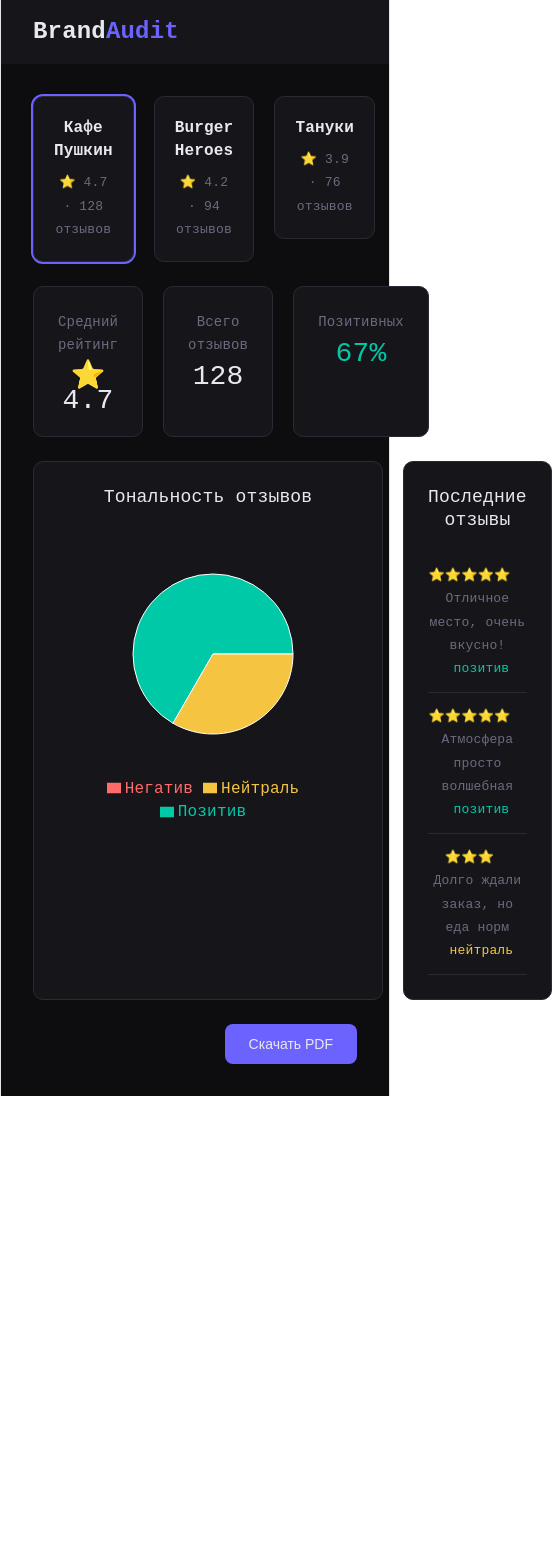
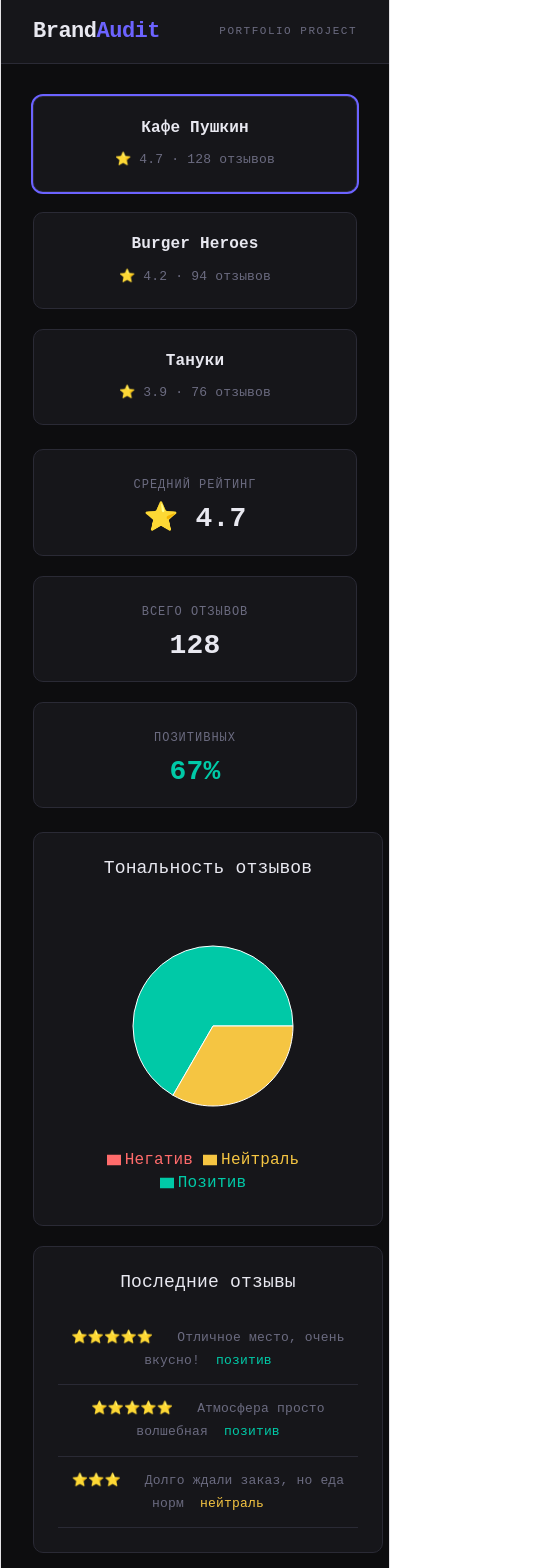
Before and after one commit to whoiscarolin/brand-audit, a React (Vite) app in the folder frontend/: page / in a window 390 px wide. Shown: the top 1568 px of the page, 552 px wide, since content can reach past the window. Before the commit the page ends 1096 px from the top, so only its background shows below. Built offline with nearby package versions, Linux system fonts and the light colour scheme.

Commit message:
feat: improve UI with animations, responsive layout and error handling

```diff
--- a/frontend/src/App.css
+++ b/frontend/src/App.css
@@ -1,184 +1,70 @@
-.counter {
-  font-size: 16px;
-  padding: 5px 10px;
-  border-radius: 5px;
-  color: var(--accent);
-  background: var(--accent-bg);
-  border: 2px solid transparent;
-  transition: border-color 0.3s;
-  margin-bottom: 24px;
+* { box-sizing: border-box; margin: 0; padding: 0; }
 
-  &:hover {
-    border-color: var(--accent-border);
-  }
-  &:focus-visible {
-    outline: 2px solid var(--accent);
-    outline-offset: 2px;
-  }
+@keyframes fadeIn {
+  from { opacity: 0; transform: translateY(16px); }
+  to { opacity: 1; transform: translateY(0); }
 }
 
-.hero {
-  position: relative;
-
-  .base,
-  .framework,
-  .vite {
-    inset-inline: 0;
-    margin: 0 auto;
-  }
-
-  .base {
-    width: 170px;
-    position: relative;
-    z-index: 0;
-  }
-
-  .framework,
-  .vite {
-    position: absolute;
-  }
-
-  .framework {
-    z-index: 1;
-    top: 34px;
-    height: 28px;
-    transform: perspective(2000px) rotateZ(300deg) rotateX(44deg) rotateY(39deg)
-      scale(1.4);
-  }
-
-  .vite {
-    z-index: 0;
-    top: 107px;
-    height: 26px;
-    width: auto;
-    transform: perspective(2000px) rotateZ(300deg) rotateX(40deg) rotateY(39deg)
-      scale(0.8);
-  }
+@keyframes pulse {
+  0%, 100% { opacity: 1; }
+  50% { opacity: 0.4; }
 }
 
-#center {
-  display: flex;
-  flex-direction: column;
-  gap: 25px;
-  place-content: center;
-  place-items: center;
-  flex-grow: 1;
-
-  @media (max-width: 1024px) {
-    padding: 32px 20px 24px;
-    gap: 18px;
-  }
+@keyframes spin {
+  to { transform: rotate(360deg); }
 }
 
-#next-steps {
-  display: flex;
-  border-top: 1px solid var(--border);
-  text-align: left;
+.animate { animation: fadeIn 0.4s ease forwards; }
+.animate-1 { animation-delay: 0.05s; opacity: 0; }
+.animate-2 { animation-delay: 0.1s; opacity: 0; }
+.animate-3 { animation-delay: 0.15s; opacity: 0; }
+.animate-4 { animation-delay: 0.2s; opacity: 0; }
+.animate-5 { animation-delay: 0.25s; opacity: 0; }
 
-  & > div {
-    flex: 1 1 0;
-    padding: 32px;
-    @media (max-width: 1024px) {
-      padding: 24px 20px;
-    }
-  }
-
-  .icon {
-    margin-bottom: 16px;
-    width: 22px;
-    height: 22px;
-  }
-
-  @media (max-width: 1024px) {
-    flex-direction: column;
-    text-align: center;
-  }
+.card-hover {
+  transition: transform 0.2s ease, box-shadow 0.2s ease;
+}
+.card-hover:hover {
+  transform: translateY(-2px);
+  box-shadow: 0 8px 24px rgba(108, 99, 255, 0.15);
 }
 
-#docs {
-  border-right: 1px solid var(--border);
-
-  @media (max-width: 1024px) {
-    border-right: none;
-    border-bottom: 1px solid var(--border);
-  }
+.pdf-btn {
+  transition: background 0.2s ease, transform 0.15s ease;
+}
+.pdf-btn:hover {
+  background: #5a52e0 !important;
+  transform: translateY(-1px);
+}
+.pdf-btn:disabled {
+  opacity: 0.5;
+  cursor: not-allowed !important;
+  transform: none !important;
 }
 
-#next-steps ul {
-  list-style: none;
-  padding: 0;
-  display: flex;
-  gap: 8px;
-  margin: 32px 0 0;
-
-  .logo {
-    height: 18px;
-  }
-
-  a {
-    color: var(--text-h);
-    font-size: 16px;
-    border-radius: 6px;
-    background: var(--social-bg);
-    display: flex;
-    padding: 6px 12px;
-    align-items: center;
-    gap: 8px;
-    text-decoration: none;
-    transition: box-shadow 0.3s;
-
-    &:hover {
-      box-shadow: var(--shadow);
-    }
-    .button-icon {
-      height: 18px;
-      width: 18px;
-    }
-  }
-
-  @media (max-width: 1024px) {
-    margin-top: 20px;
-    flex-wrap: wrap;
-    justify-content: center;
-
-    li {
-      flex: 1 1 calc(50% - 8px);
-    }
-
-    a {
-      width: 100%;
-      justify-content: center;
-      box-sizing: border-box;
-    }
-  }
+.skeleton {
+  background: linear-gradient(90deg, #2a2a35 25%, #32323f 50%, #2a2a35 75%);
+  background-size: 200% 100%;
+  animation: shimmer 1.5s infinite;
+  border-radius: 6px;
 }
 
-#spacer {
-  height: 88px;
-  border-top: 1px solid var(--border);
-  @media (max-width: 1024px) {
-    height: 48px;
-  }
+@keyframes shimmer {
+  0% { background-position: 200% 0; }
+  100% { background-position: -200% 0; }
 }
 
-.ticks {
-  position: relative;
-  width: 100%;
+.error-box {
+  background: rgba(255, 107, 107, 0.08);
+  border: 1px solid rgba(255, 107, 107, 0.3);
+  border-radius: 10px;
+  padding: 24px;
+  text-align: center;
+  color: #ff6b6b;
+  font-family: 'DM Mono', monospace;
+}
 
-  &::before,
-  &::after {
-    content: '';
-    position: absolute;
-    top: -4.5px;
-    border: 5px solid transparent;
-  }
-
-  &::before {
-    left: 0;
-    border-left-color: var(--border);
-  }
-  &::after {
-    right: 0;
-    border-right-color: var(--border);
-  }
+@media (max-width: 768px) {
+  .grid-3 { grid-template-columns: 1fr !important; }
+  .grid-2 { grid-template-columns: 1fr !important; }
 }
--- a/frontend/src/App.tsx
+++ b/frontend/src/App.tsx
@@ -10,80 +10,148 @@
   const [brands, setBrands] = useState<any[]>([])
   const [reviews, setReviews] = useState<any[]>([])
   const [loading, setLoading] = useState(true)
+  const [error, setError] = useState<string | null>(null)
   const [selectedBrand, setSelectedBrand] = useState<number | null>(null)
 
   useEffect(() => {
-    getBrands().then(data => {
+    getBrands()
+      .then(data => {
         setBrands(data)
         if (data.length > 0) setSelectedBrand(data[0].id)
+        setLoading(false)
+      })
+      .catch(() => {
+        setError('Не удалось загрузить данные. Проверьте подключение к API.')
         setLoading(false)
       })
   }, [])
 
   useEffect(() => {
     if (selectedBrand !== null) {
-      getReviews(selectedBrand).then(setReviews)
+      getReviews(selectedBrand).then(setReviews).catch(() => setReviews([]))
     }
   }, [selectedBrand])
 
   const positive = reviews.filter(r => r.sentiment === 'positive').length
   const neutral = reviews.filter(r => r.sentiment === 'neutral').length
   const negative = reviews.filter(r => r.sentiment === 'negative').length
-
   const selectedBrandData = brands.find(b => b.id === selectedBrand)
 
   return (
-    <div style={{ background: '#0d0d0f', minHeight: '100vh', fontFamily: 'monospace' }}>
+    <div style={{ background: '#0d0d0f', minHeight: '100vh', fontFamily: "'DM Mono', monospace" }}>
 
       {/* Шапка */}
-      <div style={{ background: '#16161a', padding: '0 32px', height: '64px', display: 'flex', alignItems: 'center' }}>
-        <span style={{ color: '#e8e8f0', fontSize: '24px', fontWeight: 'bold' }}>
+      <div className="animate animate-1" style={{
+        background: '#16161a',
+        padding: '0 32px',
+        height: '64px',
+        display: 'flex',
+        alignItems: 'center',
+        justifyContent: 'space-between',
+        borderBottom: '1px solid #2a2a35'
+      }}>
+        <span style={{ color: '#e8e8f0', fontSize: '22px', fontWeight: 'bold', letterSpacing: '-0.5px' }}>
           Brand<span style={{ color: '#6c63ff' }}>Audit</span>
+        </span>
+        <span style={{ color: '#6b6b80', fontSize: '11px', textTransform: 'uppercase', letterSpacing: '1.5px' }}>
+          portfolio project
         </span>
       </div>
 
       <div style={{ padding: '32px' }}>
 
+        {/* Ошибка */}
+        {error && (
+          <div className="error-box animate animate-1" style={{ marginBottom: '24px' }}>
+            ⚠️ {error}
+          </div>
+        )}
+
         {/* Карточки брендов */}
-        <div style={{ display: 'grid', gridTemplateColumns: 'repeat(3, 1fr)', gap: '20px', marginBottom: '24px' }}>
+        <div className="grid-3 animate animate-2" style={{
+          display: 'grid',
+          gridTemplateColumns: 'repeat(3, 1fr)',
+          gap: '20px',
+          marginBottom: '24px'
+        }}>
           {loading
             ? [1, 2, 3].map(i => <CardSkeleton key={i} />)
             : brands.map(brand => (
-              <div key={brand.id} onClick={() => setSelectedBrand(brand.id)}
-                style={{ outline: selectedBrand === brand.id ? '2px solid #6c63ff' : 'none', borderRadius: '10px' }}>
+              <div
+                key={brand.id}
+                className="card-hover"
+                onClick={() => setSelectedBrand(brand.id)}
+                style={{
+                  outline: selectedBrand === brand.id ? '2px solid #6c63ff' : '2px solid transparent',
+                  borderRadius: '10px',
+                  cursor: 'pointer'
+                }}
+              >
                 <BrandCard brand={brand} />
               </div>
             ))
           }
         </div>
 
-        {/* Метрики выбранного бренда */}
+        {/* Метрики */}
         {selectedBrandData && (
-          <div style={{ display: 'grid', gridTemplateColumns: 'repeat(3, 1fr)', gap: '20px', marginBottom: '24px' }}>
-            <div style={{ background: '#16161a', borderRadius: '10px', padding: '24px', border: '1px solid #2a2a35' }}>
-              <div style={{ color: '#6b6b80', fontSize: '14px', marginBottom: '8px' }}>Средний рейтинг</div>
-              <div style={{ color: '#e8e8f0', fontSize: '28px' }}>⭐ {selectedBrandData.rating}</div>
+          <div className="grid-3 animate animate-3" style={{
+            display: 'grid',
+            gridTemplateColumns: 'repeat(3, 1fr)',
+            gap: '20px',
+            marginBottom: '24px'
+          }}>
+            {[
+              { label: 'Средний рейтинг', value: `⭐ ${selectedBrandData.rating}`, color: '#e8e8f0' },
+              { label: 'Всего отзывов', value: selectedBrandData.reviews_count, color: '#e8e8f0' },
+              { label: 'Позитивных', value: `${Math.round(positive / (reviews.length || 1) * 100)}%`, color: '#00c9a7' },
+            ].map((metric, i) => (
+              <div key={i} style={{
+                background: '#16161a',
+                borderRadius: '10px',
+                padding: '24px',
+                border: '1px solid #2a2a35'
+              }}>
+                <div style={{ color: '#6b6b80', fontSize: '12px', marginBottom: '10px', textTransform: 'uppercase', letterSpacing: '1px' }}>
+                  {metric.label}
                 </div>
-            <div style={{ background: '#16161a', borderRadius: '10px', padding: '24px', border: '1px solid #2a2a35' }}>
-              <div style={{ color: '#6b6b80', fontSize: '14px', marginBottom: '8px' }}>Всего отзывов</div>
-              <div style={{ color: '#e8e8f0', fontSize: '28px' }}>{selectedBrandData.reviews_count}</div>
+                <div style={{ color: metric.color, fontSize: '28px', fontWeight: 'bold' }}>
+                  {metric.value}
                 </div>
-            <div style={{ background: '#16161a', borderRadius: '10px', padding: '24px', border: '1px solid #2a2a35' }}>
-              <div style={{ color: '#6b6b80', fontSize: '14px', marginBottom: '8px' }}>Позитивных</div>
-              <div style={{ color: '#00c9a7', fontSize: '28px' }}>{Math.round(positive / reviews.length * 100) || 0}%</div>
               </div>
+            ))}
           </div>
         )}
 
         {/* График и отзывы */}
-        <div style={{ display: 'grid', gridTemplateColumns: '1fr 2fr', gap: '20px', marginBottom: '24px' }}>
+        <div className="grid-2 animate animate-4" style={{
+          display: 'grid',
+          gridTemplateColumns: '1fr 2fr',
+          gap: '20px',
+          marginBottom: '24px'
+        }}>
           <SentimentChart positive={positive} neutral={neutral} negative={negative} />
           {reviews.length > 0 && <ReviewTable reviews={reviews} />}
         </div>
 
         {/* Кнопка PDF */}
-        <div style={{ display: 'flex', justifyContent: 'flex-end' }}>
-          <button style={{ background: '#6c63ff', color: '#e8e8f0', border: 'none', borderRadius: '8px', padding: '12px 24px', fontSize: '14px', cursor: 'pointer' }}>
+        <div className="animate animate-5" style={{ display: 'flex', justifyContent: 'flex-end' }}>
+          <button
+            className="pdf-btn"
+            disabled
+            title="Будет доступно после деплоя бэкенда"
+            style={{
+              background: '#6c63ff',
+              color: '#e8e8f0',
+              border: 'none',
+              borderRadius: '8px',
+              padding: '12px 28px',
+              fontSize: '13px',
+              cursor: 'pointer',
+              textTransform: 'uppercase',
+              letterSpacing: '1px'
+            }}
+          >
             Скачать PDF
           </button>
         </div>
```
Also changed, not shown: frontend/src/components/skeleton.tsx (+4 -10 lines). Lines whose indentation alone changed are shown as unchanged.
